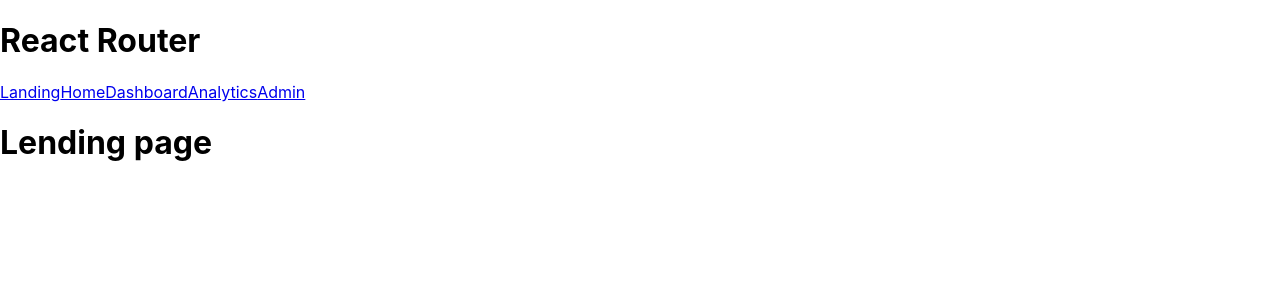
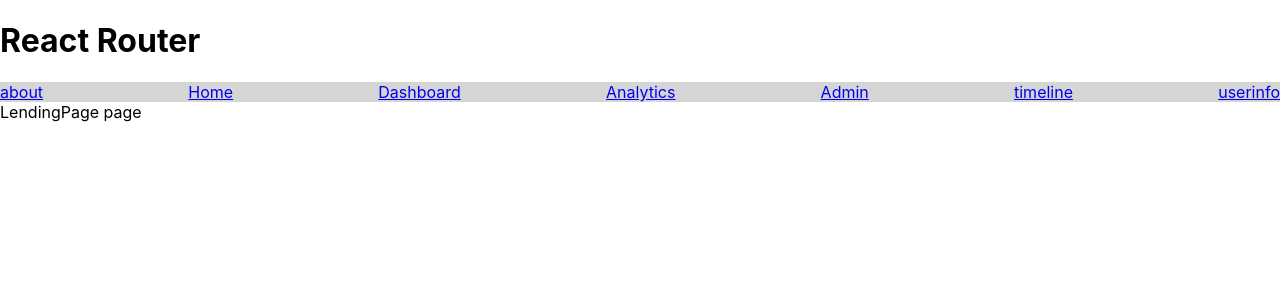
Before and after one commit to shanu3742/reactApplicationWithRouter, a React (Create React App) app in the folder app/: page / in a window 1280 px wide. Shown: the top 300 px of the page. Built offline with nearby package versions, Linux system fonts and the light colour scheme.

Commit message:
page created

```diff
--- a/app/src/App.js
+++ b/app/src/App.js
@@ -1,5 +1,14 @@
 import { BrowserRouter, Routes, Route, Link } from 'react-router-dom';
-import Navigation from './component/Navigation';
+import Navigation from './component/Navigation/Navigation';
+import AboutPage from './Page/AboutPage/AboutPage';
+import AdminPage from './Page/AdminPage/AdminPage';
+import Chartbox from './Page/ChartBoxPage/Chartbox';
+import DashboardPage from './Page/DashboardPage/DashboardPage';
+import HomePage from './Page/HomePage/HomePage';
+import LendingPage from './Page/LendingPage/LendingPage';
+import PageNotFound from './Page/NotFoundPage/PageNotFound';
+import TimeLinePage from './Page/TimelinePage/TimeLinePage';
+import UserInfoPage from './Page/userInfoPage/UserInfoPage';
 
 const App = () => {
   return (
@@ -8,15 +17,15 @@
 
       <Navigation />
       <Routes>
-        <Route index element={<h1>Lending page</h1>} />
-        <Route path="home" element={<h1>home page</h1>} />
-        <Route path="dashboard" element={<h1>Dashboard page</h1>} />
-        <Route path="about" element={<h1>about page</h1>} />
-        <Route path="chartbox" element={<h1>chartbox page</h1>} />
-        <Route path="admin" element={<h1>admin page</h1>} />
-        <Route path="timeline" element={<h1>timeline page</h1>} />
-        <Route path="userinfo" element={<h1>userinfo page</h1>} />
-        <Route path="*" element={<p>Oops 404!</p>} />
+        <Route index element={<LendingPage />} />
+        <Route path="home" element={<HomePage />} />
+        <Route path="dashboard" element={<DashboardPage />} />
+        <Route path="about" element={<AboutPage />} />
+        <Route path="chartbox" element={<Chartbox />} />
+        <Route path="admin" element={<AdminPage />} />
+        <Route path="timeline" element={<TimeLinePage />} />
+        <Route path="userinfo" element={<UserInfoPage />} />
+        <Route path="*" element={<PageNotFound />} />
       </Routes>
     </BrowserRouter>
   );
--- /dev/null
+++ b/app/src/Page/AboutPage/AboutPage.js
@@ -0,0 +1,7 @@
+import React from 'react';
+
+const AboutPage = () => {
+  return <div>AboutPage</div>;
+};
+
+export default AboutPage;
--- /dev/null
+++ b/app/src/Page/AdminPage/AdminPage.js
@@ -0,0 +1,7 @@
+import React from 'react';
+
+const AdminPage = () => {
+  return <div>AdminPage</div>;
+};
+
+export default AdminPage;
--- /dev/null
+++ b/app/src/Page/ChartBoxPage/Chartbox.js
@@ -0,0 +1,7 @@
+import React from 'react';
+
+const Chartbox = () => {
+  return <div>Chartbox</div>;
+};
+
+export default Chartbox;
--- /dev/null
+++ b/app/src/Page/DashboardPage/DashboardPage.js
@@ -0,0 +1,7 @@
+import React from 'react';
+
+const DashboardPage = () => {
+  return <div>DashboardPage</div>;
+};
+
+export default DashboardPage;
--- /dev/null
+++ b/app/src/Page/HomePage/HomePage.js
@@ -0,0 +1,7 @@
+import React from 'react';
+
+const HomePage = () => {
+  return <div>HomePage</div>;
+};
+
+export default HomePage;
--- /dev/null
+++ b/app/src/Page/LendingPage/LendingPage.js
@@ -0,0 +1,7 @@
+import React from 'react';
+
+const LendingPage = () => {
+  return <div>LendingPage page</div>;
+};
+
+export default LendingPage;
--- /dev/null
+++ b/app/src/Page/NotFoundPage/PageNotFound.js
@@ -0,0 +1,7 @@
+import React from 'react';
+
+const PageNotFound = () => {
+  return <div>PageNotFound</div>;
+};
+
+export default PageNotFound;
--- /dev/null
+++ b/app/src/Page/TimelinePage/TimeLinePage.js
@@ -0,0 +1,7 @@
+import React from 'react';
+
+const TimeLinePage = () => {
+  return <div>TimeLinePage</div>;
+};
+
+export default TimeLinePage;
--- /dev/null
+++ b/app/src/Page/userInfoPage/UserInfoPage.js
@@ -0,0 +1,7 @@
+import React from 'react';
+
+const UserInfoPage = () => {
+  return <div>UserInfoPage</div>;
+};
+
+export default UserInfoPage;
--- /dev/null
+++ b/app/src/component/Navigation/Navigation.css
@@ -0,0 +1,6 @@
+.navbar_container{
+    background-color: rgb(213, 213, 213);
+    width: 100%;
+    display: flex;
+    justify-content: space-between;
+}
--- a/app/src/component/Navigation.js
+++ b/app/src/component/Navigation/Navigation.js
@@ -1,16 +1,19 @@
 import React from 'react';
 import { Routes, Route, Link } from 'react-router-dom';
+import './Navigation.css';
 
 const Navigation = () => {
   return (
-    <nav>
-      <Link to="/about">Landing</Link>
+    <nav className="navbar_container">
+      <Link to="/about">about</Link>
       <Link to="/home">Home</Link>
       <Link to="/dashboard">Dashboard</Link>
       <Link to="/chartbox">Analytics</Link>
       <Link to="/admin">Admin</Link>
+      <Link to="/timeline">timeline</Link>
+      <Link to="/userinfo">userinfo</Link>
     </nav>
   );
 };
-
+// timeline
 export default Navigation;
```
